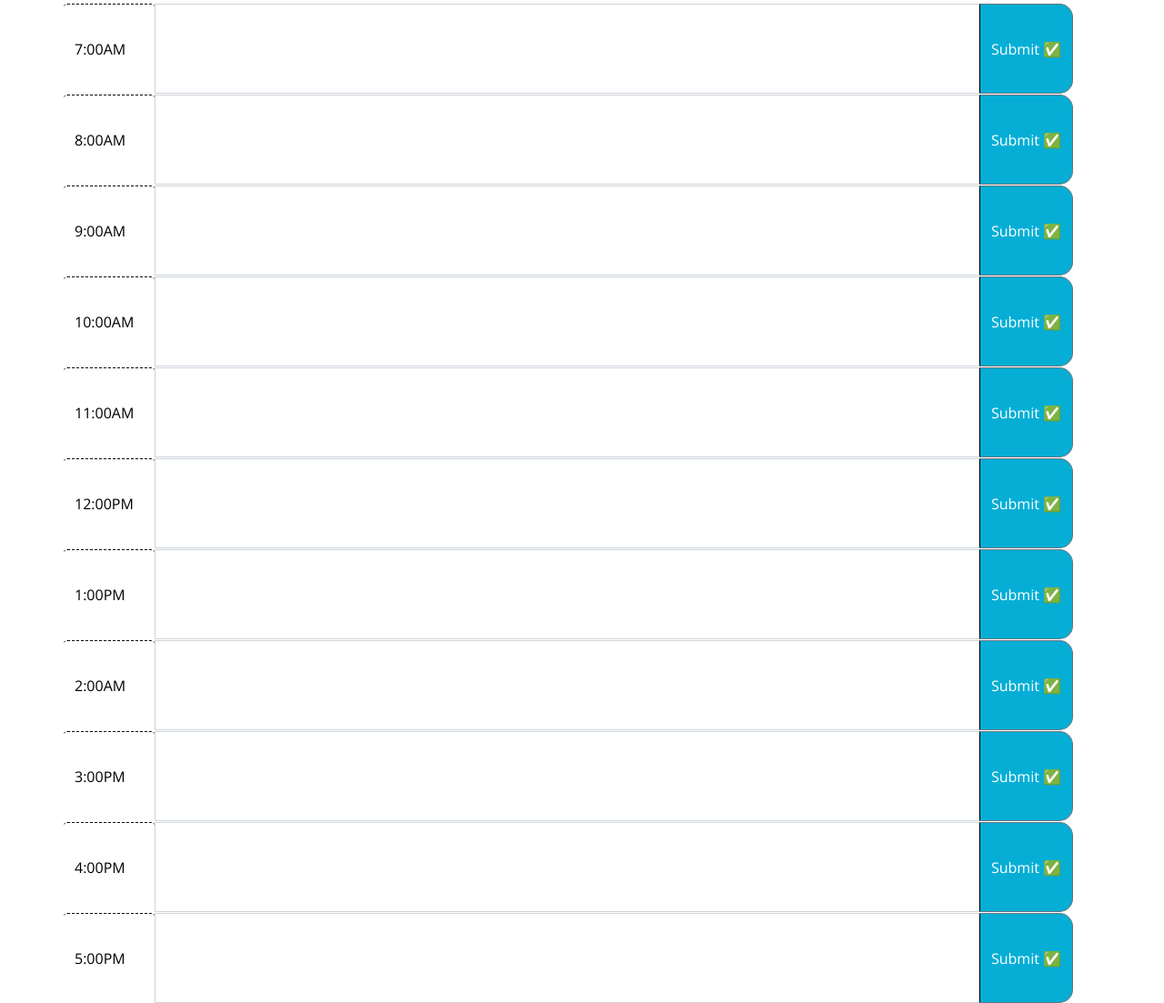
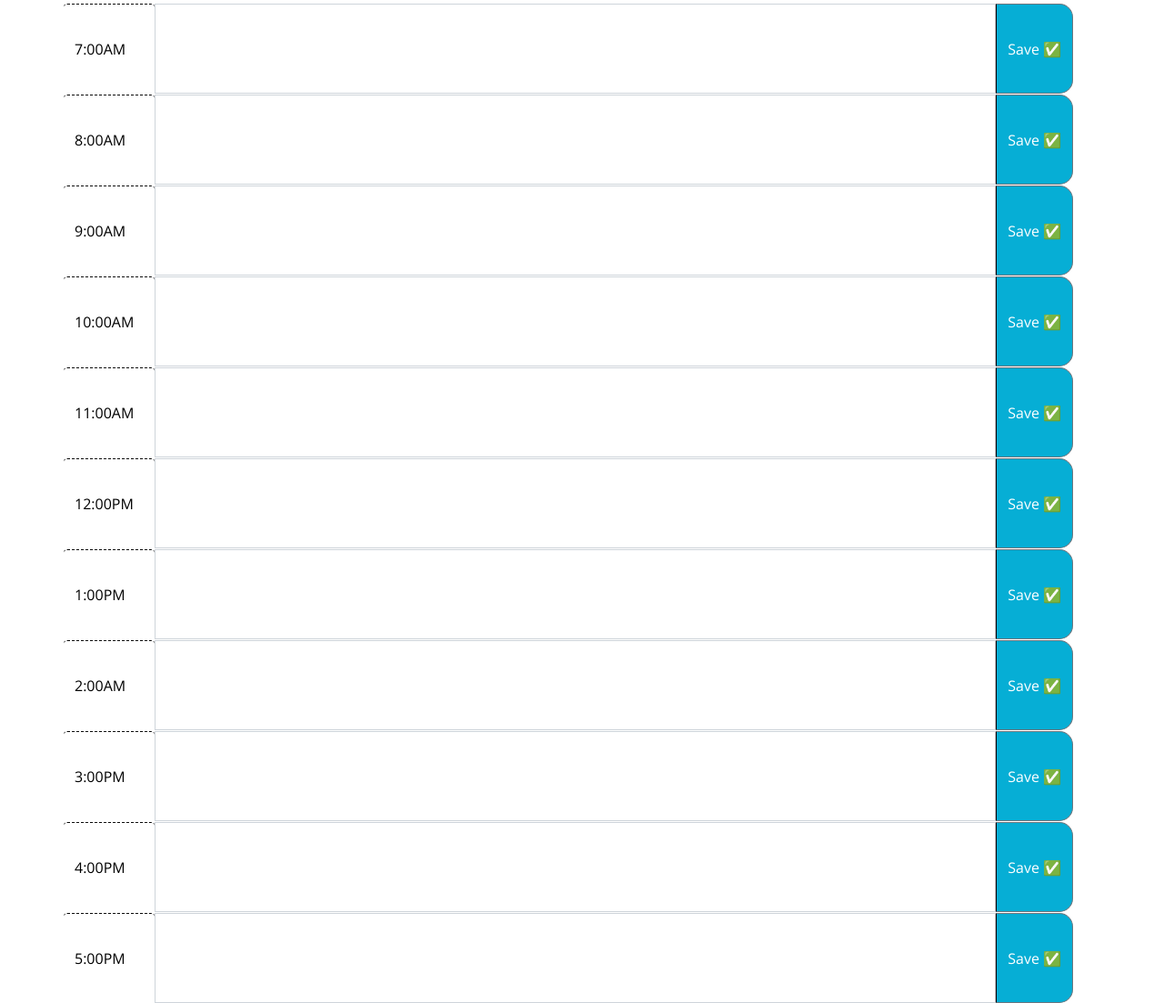
Before and after one commit to btempini/Calendar, a plain HTML site: page index.html in a window 1280 px wide. Shown: the part 453-1556 px from the top of the page at 91% size. Drawn offline with nearby package versions, Linux system fonts and the light colour scheme.

Commit message:
updated button and read me with todo's

```diff
--- a/index.html
+++ b/index.html
@@ -41,67 +41,67 @@
       <div class="input-group row">
         <span class="input-group-text hour">7:00AM</span>
         <textarea id="inputInfo07" class="form-control description" aria-label="With textarea"></textarea>
-        <button class="btn btn-outline-secondary saveBtn" type="button" id="seven">Submit ✅</button>
+        <button class="btn btn-outline-secondary saveBtn" type="button" id="seven">Save ✅</button>
       </div>
 
       <div class="input-group row">
         <span class="input-group-text hour">8:00AM</span>
         <textarea id="inputInfo08" class="form-control description" aria-label="With textarea"></textarea>
-        <button class="btn btn-outline-secondary saveBtn" type="button" id="eight">Submit ✅</button>
+        <button class="btn btn-outline-secondary saveBtn" type="button" id="eight">Save ✅</button>
       </div>
 
       <div class="input-group row">
         <span class="input-group-text hour">9:00AM</span>
         <textarea id="inputInfo09" class="form-control description" aria-label="With textarea"></textarea>
-        <button class="btn btn-outline-secondary saveBtn" type="button" id="nine">Submit ✅</button>
+        <button class="btn btn-outline-secondary saveBtn" type="button" id="nine">Save ✅</button>
       </div>
 
       <div class="input-group row">
         <span class="input-group-text hour">10:00AM</span>
         <textarea id="inputInfo10" class="form-control description" aria-label="With textarea"></textarea>
-        <button class="btn btn-outline-secondary saveBtn" type="button" id="ten">Submit ✅</button>
+        <button class="btn btn-outline-secondary saveBtn" type="button" id="ten">Save ✅</button>
       </div>
 
       <div class="input-group row">
         <span class="input-group-text hour">11:00AM</span>
         <textarea id="inputInfo11" class="form-control description" aria-label="With textarea"></textarea>
-        <button class="btn btn-outline-secondary saveBtn" type="button" id="eleven">Submit ✅</button>
+        <button class="btn btn-outline-secondary saveBtn" type="button" id="eleven">Save ✅</button>
       </div>
 
       <div class="input-group row">
         <span class="input-group-text hour">12:00PM</span>
         <textarea id="inputInfo12" class="form-control description" aria-label="With textarea"></textarea>
-        <button class="btn btn-outline-secondary saveBtn" type="button" id="twelve">Submit ✅</button>
+        <button class="btn btn-outline-secondary saveBtn" type="button" id="twelve">Save ✅</button>
       </div>
 
       <div class="input-group row">
         <span class="input-group-text hour">1:00PM</span>
         <textarea id="inputInfo01" class="form-control description" aria-label="With textarea"></textarea>
-        <button class="btn btn-outline-secondary saveBtn" type="button" id="one">Submit ✅</button>
+        <button class="btn btn-outline-secondary saveBtn" type="button" id="one">Save ✅</button>
       </div>
 
       <div class="input-group row">
         <span class="input-group-text hour">2:00AM</span>
         <textarea id="inputInfo02" class="form-control description" aria-label="With textarea"></textarea>
-        <button class="btn btn-outline-secondary saveBtn" type="button" id="two">Submit ✅</button>
+        <button class="btn btn-outline-secondary saveBtn" type="button" id="two">Save ✅</button>
       </div>
 
       <div class="input-group row">
         <span class="input-group-text hour">3:00PM</span>
         <textarea id="inputInfo03" class="form-control description" aria-label="With textarea"></textarea>
-        <button class="btn btn-outline-secondary saveBtn" type="button" id="three">Submit ✅</button>
+        <button class="btn btn-outline-secondary saveBtn" type="button" id="three">Save ✅</button>
       </div>
 
       <div class="input-group row">
         <span class="input-group-text hour">4:00PM</span>
         <textarea id="inputInfo04" class="form-control description" aria-label="With textarea"></textarea>
-        <button class="btn btn-outline-secondary saveBtn" type="button" id="four">Submit ✅</button>
+        <button class="btn btn-outline-secondary saveBtn" type="button" id="four">Save ✅</button>
       </div>
 
       <div class="input-group row">
         <span class="input-group-text hour">5:00PM</span>
         <textarea id="inputInfo05" class="form-control description" aria-label="With textarea"></textarea>
-        <button class="btn btn-outline-secondary saveBtn" type="button" id="five">Submit ✅</button>
+        <button class="btn btn-outline-secondary saveBtn" type="button" id="five">Save ✅</button>
       </div>
 
     </div>
```
Also changed, not shown: 1 other file.
